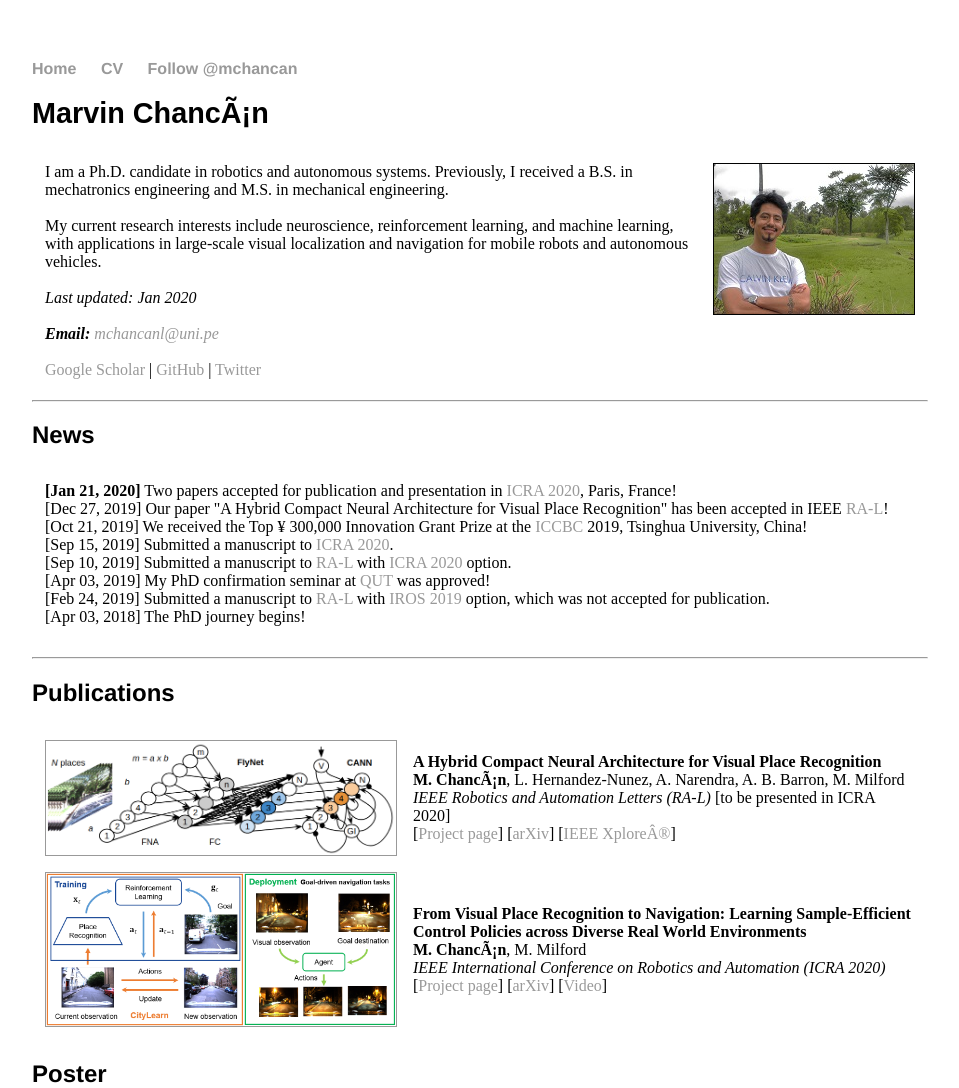
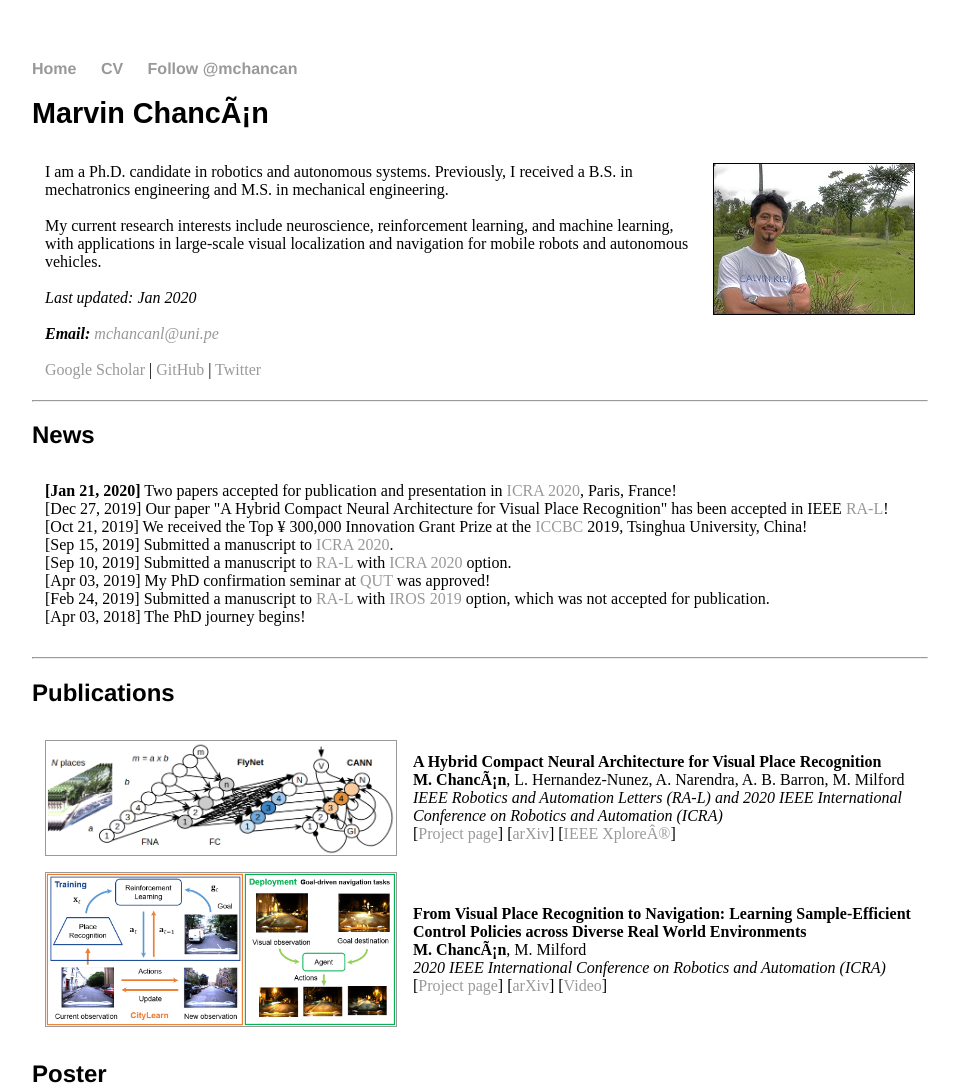
Before and after one commit to mchancan/mchancan.github.io, a Jekyll site: the page built from index.html, in a window 1280 px wide. Shown: the top 1088 px of the page, without its empty margins (160-1119 px from the left). Built offline with Jekyll 4.4.1, drawn with Linux system fonts in a browser that asks for light colours; comment, search, counter and statistics services are not loaded; some of the changed text lies outside the part shown; grey boxes are pictures that could not be loaded.

Commit message:
Update index.html

```diff
--- a/index.html
+++ b/index.html
@@ -50,7 +50,7 @@ title: Marvin Chancán
 		<td>
 			<b>A Hybrid Compact Neural Architecture for Visual Place Recognition </b> <br>
 			<b>M. Chancán</b>, L. Hernandez-Nunez, A. Narendra, A. B. Barron, M. Milford <br>
-			<em>IEEE Robotics and Automation Letters (RA-L)</em> [to be presented in ICRA 2020]<br>
+			<em>IEEE Robotics and Automation Letters (RA-L) and 2020 IEEE International Conference on Robotics and Automation (ICRA)</em><br>
 			[<a href="projects/FlyNet/index.html">Project page</a>]
 			[<a href="https://arxiv.org/abs/1910.06840">arXiv</a>]
 			[<a href="https://doi.org/10.1109/LRA.2020.2967324">IEEE Xplore®</a>]
@@ -63,7 +63,7 @@ title: Marvin Chancán
 		<td>
 			<b>From Visual Place Recognition to Navigation: Learning Sample-Efficient Control Policies across Diverse Real World Environments </b> <br>
 			<b>M. Chancán</b>, M. Milford <br>
-			<em>IEEE International Conference on Robotics and Automation (ICRA 2020)</em><br>
+			<em>2020 IEEE International Conference on Robotics and Automation (ICRA)</em><br>
 			[<a href="projects/CityLearn/index.html">Project page</a>]
 			[<a href="https://arxiv.org/abs/1910.04335">arXiv</a>]
 			[<a href="https://youtu.be/042KjpOoNVw">Video</a>]
@@ -80,7 +80,7 @@ title: Marvin Chancán
 		<td>
 			<b>NeuroSLAM: A Brain Inspired SLAM System for 3D Environments </b> <br>
 			F. Yu, <b>M. Chancán</b>, J. Shang, Y. Hu, M. Milford <br>
-			<em>International Collegiate Competition for Brain-inspired Computing (ICCBC 2019)</em> <br>
+			<em>2019 International Collegiate Competition for Brain-inspired Computing (ICCBC)</em> <br>
 			[<a href="https://www.researchgate.net/publication/336813940_NeuroSLAM_A_Brain_Inspired_SLAM_System_for_3D_Environments">Poster</a>]
 			[<a href="https://www.neuroslam.net/">Project page</a>]
 		</td>
```
